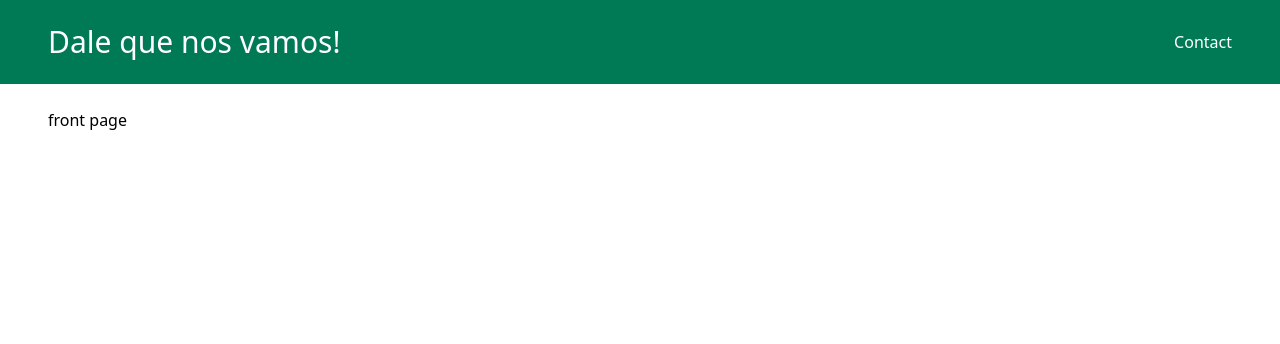
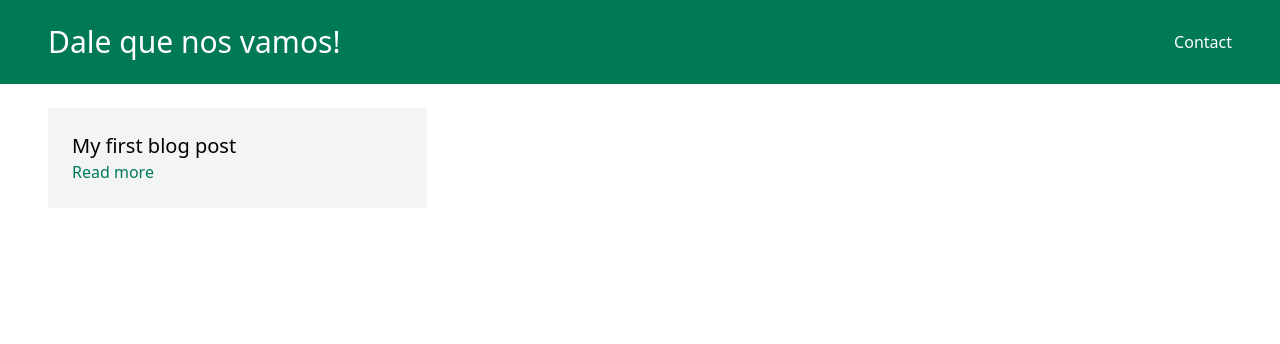
Before and after one commit to SofiaArancibia/django, a Django app: page / in a window 1280 px wide. Shown: the top 344 px of the page. Run offline with Django 5.2, Linux system fonts and the light colour scheme; data comes from the database, SQL or seed files in the repository; both versions use the stored data as it was after the commit.

Commit message:
list out posts/detail page

```diff
--- a/blogged/blog/models.py
+++ b/blogged/blog/models.py
@@ -10,5 +10,8 @@ class Post(models.Model):
     content = models.TextField()
     created_at = models.DateTimeField(auto_now_add=True)  # Automatically set the date when the post is created
 
+    class Meta:
+        ordering = ("-created_at",)  # Order posts by creation date, newest first
+
     def __str__(self):
         return self.title
--- a/blogged/blog/templates/blog/base.html
+++ b/blogged/blog/templates/blog/base.html
@@ -6,7 +6,7 @@
     <script src="https://cdn.jsdelivr.net/npm/@tailwindcss/browser@4"></script>
     <title>{% block title %}{% endblock %}</title>
   </head>
-  <body>
+  <body> <!-- Everything users see goes here -->
     <nav class="py-6 px-12 bg-emerald-700 flex justify-between items-center">
         <a href="/" class="text-3xl text-white">Dale que nos vamos!</a>
         <a href="/contact/" class="text-white">Contact</a>
--- a/blogged/blog/templates/blog/index.html
+++ b/blogged/blog/templates/blog/index.html
@@ -5,5 +5,13 @@
 {% block title %}Blogged{% endblock %}
 
 {% block content %}
-front page
+    <div class="grid grid-cols-3 gap-6">
+        {% for post in posts %}
+            <div class="p-6 bg-gray-100">
+                <h2 class="text-xl">{{ post.title }}</h2>
+                <a href="{% url 'detail' post.slug %}" class="text-emerald-700">Read more</a> <!-- href="#" is used to define an anchor link,
+                                                                   # which is used to scroll to a specific place on the same page -->
+            </div>
+        {% endfor %}
+    </div>
 {% endblock %}
--- a/blogged/blog/urls.py
+++ b/blogged/blog/urls.py
@@ -2,5 +2,6 @@ from django.urls import path
 from . import views
 
 urlpatterns = [
+    path('<slug:slug>/', views.detail, name='detail'),  # URL pattern for post detail view
     path('', views.index, name='index')
 ]
--- a/blogged/blog/views.py
+++ b/blogged/blog/views.py
@@ -1,5 +1,12 @@
-from django.shortcuts import render
+from django.shortcuts import render, get_object_or_404
+from .models import Post
 
 # Create your views here.
 def index(request):
-    return render(request, 'blog/index.html')
+    posts = Post.objects.all()  # Fetch all posts from the database
+    return render(request, 'blog/index.html', {'posts': posts})  # Render the index template with the posts context
+
+def detail(request, slug):
+    # post = Post.objects.get(slug=slug)  # Fetch the post with the given slug. This will crush the website if the slug does not exist
+    post = get_object_or_404(Post, slug=slug)  # Fetch the post with the given slug or return a 404 error if not found
+    return render(request, 'blog/detail.html', {'post': post})  # Render the detail template with the post context
```
Also changed, not shown: blogged/blog/templates/blog/detail.html (added, +11 -0 lines), blogged/db.sqlite3.
